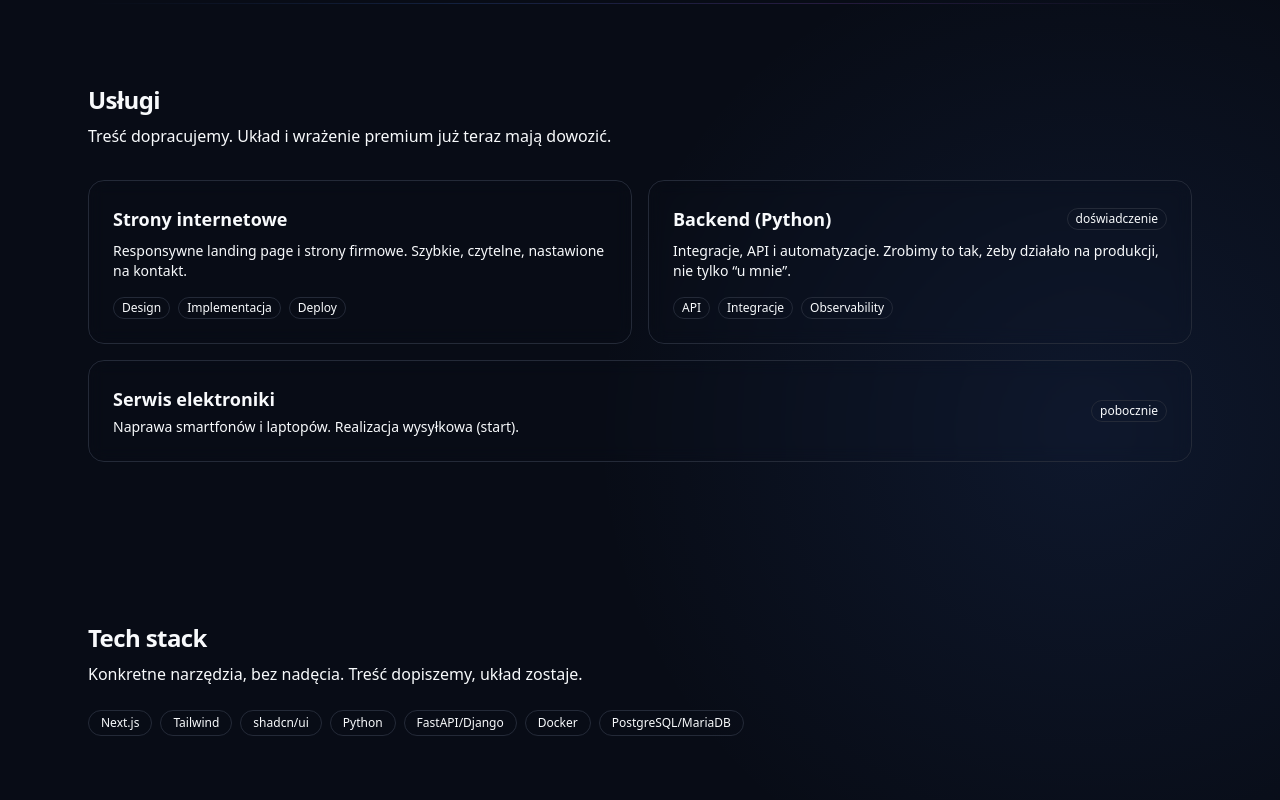
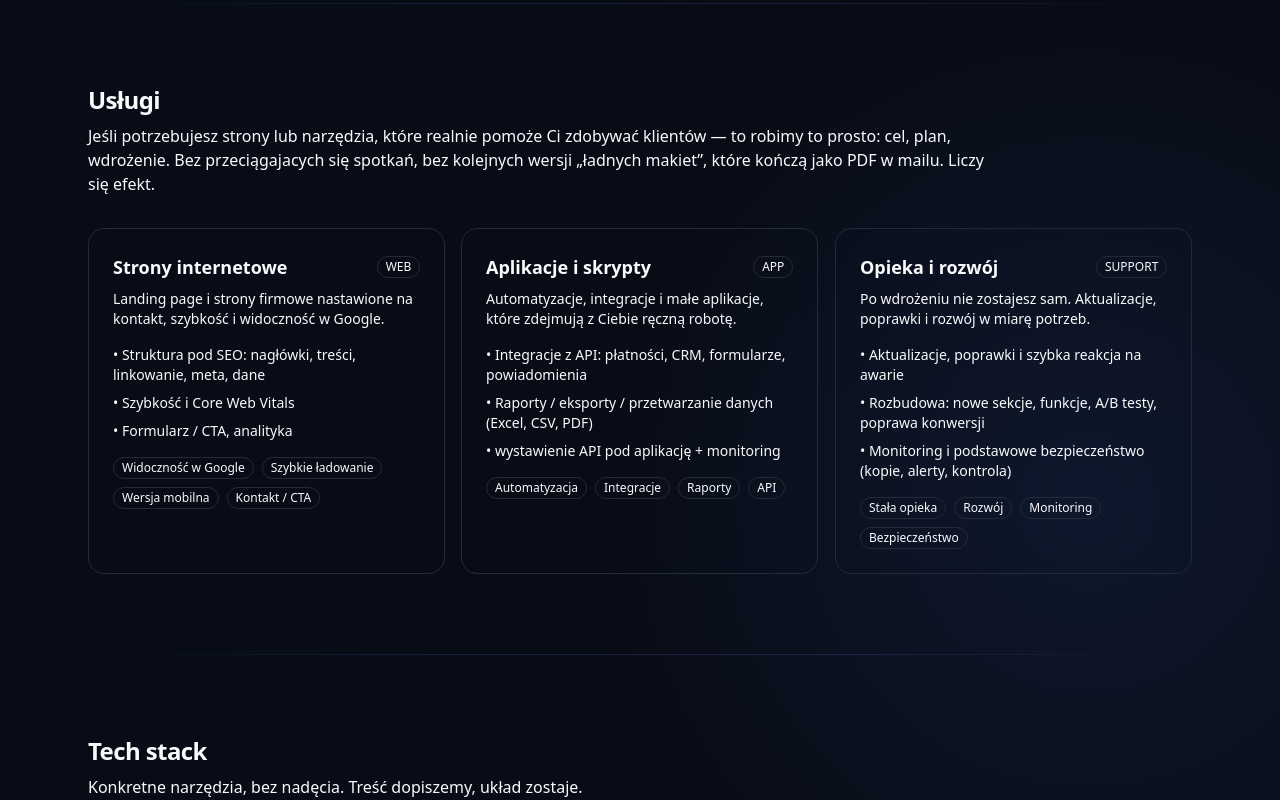
Before and after one commit to morveusz93/morv-dev, a Next.js app: page / in a window 1280 px wide. Shown: the part 940-1740 px from the top of the page. Built offline with nearby package versions, Linux system fonts and the light colour scheme.

Commit message:
services updated

```diff
--- a/src/app/page.tsx
+++ b/src/app/page.tsx
@@ -20,7 +20,11 @@ export default function Home() {
 
       <Services />
 
+      <Divider />
+
       <Stack />
+
+      <Divider />
 
       <Contact />
 
--- a/src/components/sections/Services.tsx
+++ b/src/components/sections/Services.tsx
@@ -6,52 +6,96 @@ export function Services() {
   return (
     <Section id="services">
       <h2 className="text-2xl font-semibold tracking-tight">Usługi</h2>
-      <p className="mt-2 max-w-2xl text-muted-foreground">
-        Treść dopracujemy. Układ i wrażenie premium już teraz mają dowozić.
+      <p className="mt-2 max-w-4xl text-muted-foreground">
+        Jeśli potrzebujesz strony lub narzędzia, które realnie pomoże Ci
+        zdobywać klientów — to robimy to prosto: cel, plan, wdrożenie. Bez
+        przeciągajacych się spotkań, bez kolejnych wersji „ładnych makiet”,
+        które kończą jako PDF w mailu. Liczy się efekt.
       </p>
 
-      <div className="mt-8 grid gap-4 md:grid-cols-2">
-        <GlowCard className="p-6">
-          <div className="text-lg font-semibold">Strony internetowe</div>
+      <div className="mt-8 grid gap-4 md:grid-cols-3 items-stretch">
+        <GlowCard className="p-6 h-full">
+          <div className="flex items-center justify-between gap-3">
+            <div className="text-lg font-semibold">Strony internetowe</div>
+            <Badge variant="outline">WEB</Badge>
+          </div>
           <p className="mt-2 text-sm text-muted-foreground">
-            Responsywne landing page i strony firmowe. Szybkie, czytelne,
-            nastawione na kontakt.
+            Landing page i strony firmowe nastawione na kontakt, szybkość i
+            widoczność w Google.
           </p>
+
+          <ul className="mt-4 space-y-2 text-sm text-muted-foreground">
+            <li>
+              • Struktura pod SEO: nagłówki, treści, linkowanie, meta, dane
+            </li>
+            <li>• Szybkość i Core Web Vitals</li>
+            <li>• Formularz / CTA, analityka</li>
+          </ul>
+
           <div className="mt-4 flex flex-wrap gap-2">
-            <Badge variant="secondary">Design</Badge>
-            <Badge variant="secondary">Implementacja</Badge>
-            <Badge variant="secondary">Deploy</Badge>
+            <Badge variant="secondary">Widoczność w Google</Badge>
+            <Badge variant="secondary">Szybkie ładowanie</Badge>
+            <Badge variant="secondary">Wersja mobilna</Badge>
+            <Badge variant="secondary">Kontakt / CTA</Badge>
           </div>
         </GlowCard>
 
-        <GlowCard className="p-6">
+        <GlowCard className="p-6 h-full">
           <div className="flex items-center justify-between gap-3">
-            <div className="text-lg font-semibold">Backend (Python)</div>
-            <Badge variant="outline">doświadczenie</Badge>
+            <div className="text-lg font-semibold">Aplikacje i skrypty</div>
+            <Badge variant="outline">APP</Badge>
           </div>
           <p className="mt-2 text-sm text-muted-foreground">
-            Integracje, API i automatyzacje. Zrobimy to tak, żeby działało na
-            produkcji, nie tylko “u mnie”.
+            Automatyzacje, integracje i małe aplikacje, które zdejmują z Ciebie
+            ręczną robotę.
           </p>
+
+          <ul className="mt-4 space-y-2 text-sm text-muted-foreground">
+            <li>
+              • Integracje z API: płatności, CRM, formularze, powiadomienia
+            </li>
+            <li>
+              • Raporty / eksporty / przetwarzanie danych (Excel, CSV, PDF)
+            </li>
+            <li>• wystawienie API pod aplikację + monitoring</li>
+          </ul>
+
           <div className="mt-4 flex flex-wrap gap-2">
+            <Badge variant="secondary">Automatyzacja</Badge>
+            <Badge variant="secondary">Integracje</Badge>
+            <Badge variant="secondary">Raporty</Badge>
             <Badge variant="secondary">API</Badge>
-            <Badge variant="secondary">Integracje</Badge>
-            <Badge variant="secondary">Observability</Badge>
+          </div>
+        </GlowCard>
+
+        <GlowCard className="p-6 h-full">
+          <div className="flex items-center justify-between gap-3">
+            <div className="text-lg font-semibold">Opieka i rozwój</div>
+            <Badge variant="outline">SUPPORT</Badge>
+          </div>
+          <p className="mt-2 text-sm text-muted-foreground">
+            Po wdrożeniu nie zostajesz sam. Aktualizacje, poprawki i rozwój w
+            miarę potrzeb.
+          </p>
+
+          <ul className="mt-4 space-y-2 text-sm text-muted-foreground">
+            <li>• Aktualizacje, poprawki i szybka reakcja na awarie</li>
+            <li>
+              • Rozbudowa: nowe sekcje, funkcje, A/B testy, poprawa konwersji
+            </li>
+            <li>
+              • Monitoring i podstawowe bezpieczeństwo (kopie, alerty, kontrola)
+            </li>
+          </ul>
+
+          <div className="mt-4 flex flex-wrap gap-2">
+            <Badge variant="secondary">Stała opieka</Badge>
+            <Badge variant="secondary">Rozwój</Badge>
+            <Badge variant="secondary">Monitoring</Badge>
+            <Badge variant="secondary">Bezpieczeństwo</Badge>
           </div>
         </GlowCard>
       </div>
-
-      <GlowCard className="mt-4 p-6">
-        <div className="flex flex-wrap items-center justify-between gap-3">
-          <div>
-            <div className="text-lg font-semibold">Serwis elektroniki</div>
-            <p className="mt-1 text-sm text-muted-foreground">
-              Naprawa smartfonów i laptopów. Realizacja wysyłkowa (start).
-            </p>
-          </div>
-          <Badge variant="outline">pobocznie</Badge>
-        </div>
-      </GlowCard>
     </Section>
   );
 }
```
